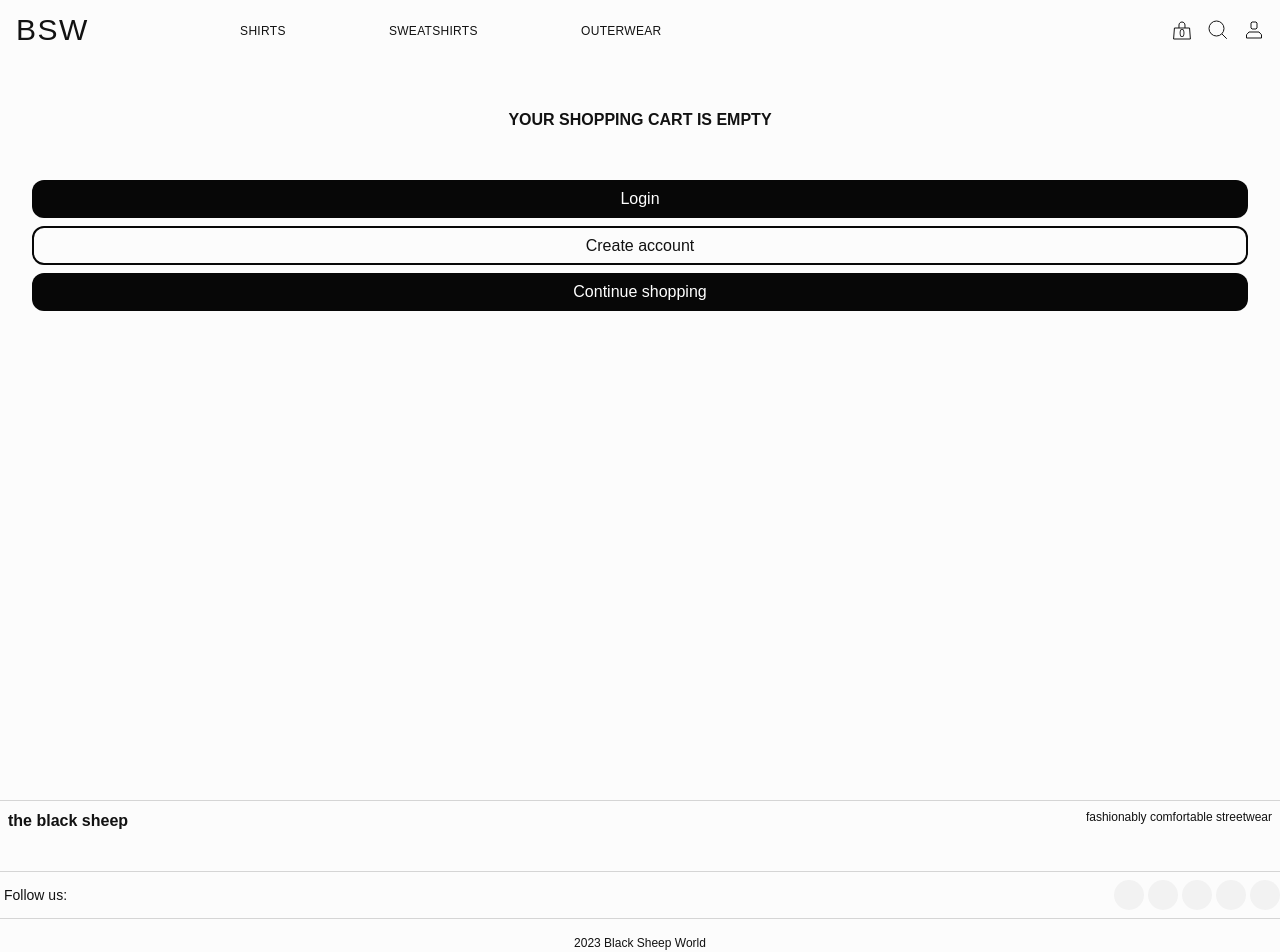
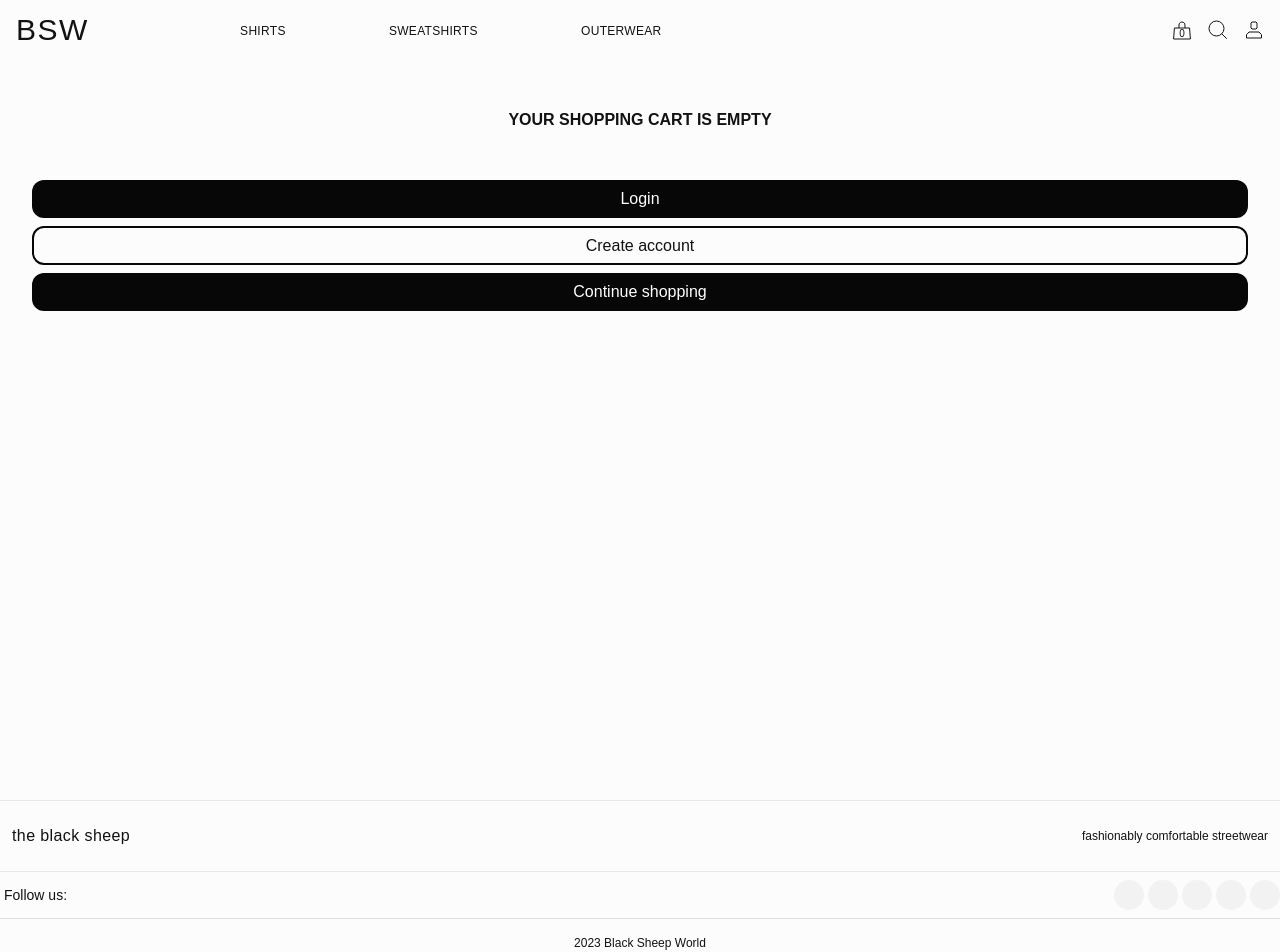
Before and after one commit to duncanmatt/ecomm_next, a Next.js app: page /Cart in a window 1280 px wide. Shown: the top 952 px of the page. Built offline with nearby package versions, Linux system fonts and the light colour scheme.

Commit message:
update footer

```diff
--- a/src/components/Footer.tsx
+++ b/src/components/Footer.tsx
@@ -33,8 +33,8 @@ export default () => {
     <footer>
       <div className='grid grid-cols-1 grid-rows-2'>
         <div className='flex flex-col'>
-          <div className='flex items-bottom flex-wrap sm:p-2 max-sm:py-5 w-full max-sm:text-center h-[4.5rem] border-y-1 border-80  justify-between'>
-            <h6 className='max-sm:w-full font-semibold tracking-normal'>
+          <div className='flex items-center flex-wrap sm:p-3 max-sm:py-6 w-full max-sm:text-center h-[4.5rem] border-y-1 border-90  justify-between'>
+            <h6 className='max-sm:w-full font-medium tracking-wide'>
               the black sheep
             </h6>
             <p className='max-sm:w-full text-xs'>
@@ -53,7 +53,7 @@ export default () => {
               ))}
             </ul>
           </div>
-          <div className='text-center py-1rem font-light text-xs border-y-1 border-80'>
+          <div className='text-center py-1rem font-light text-xs border-y-1 border-85'>
             2023 Black Sheep World
           </div>
         </div>
```
